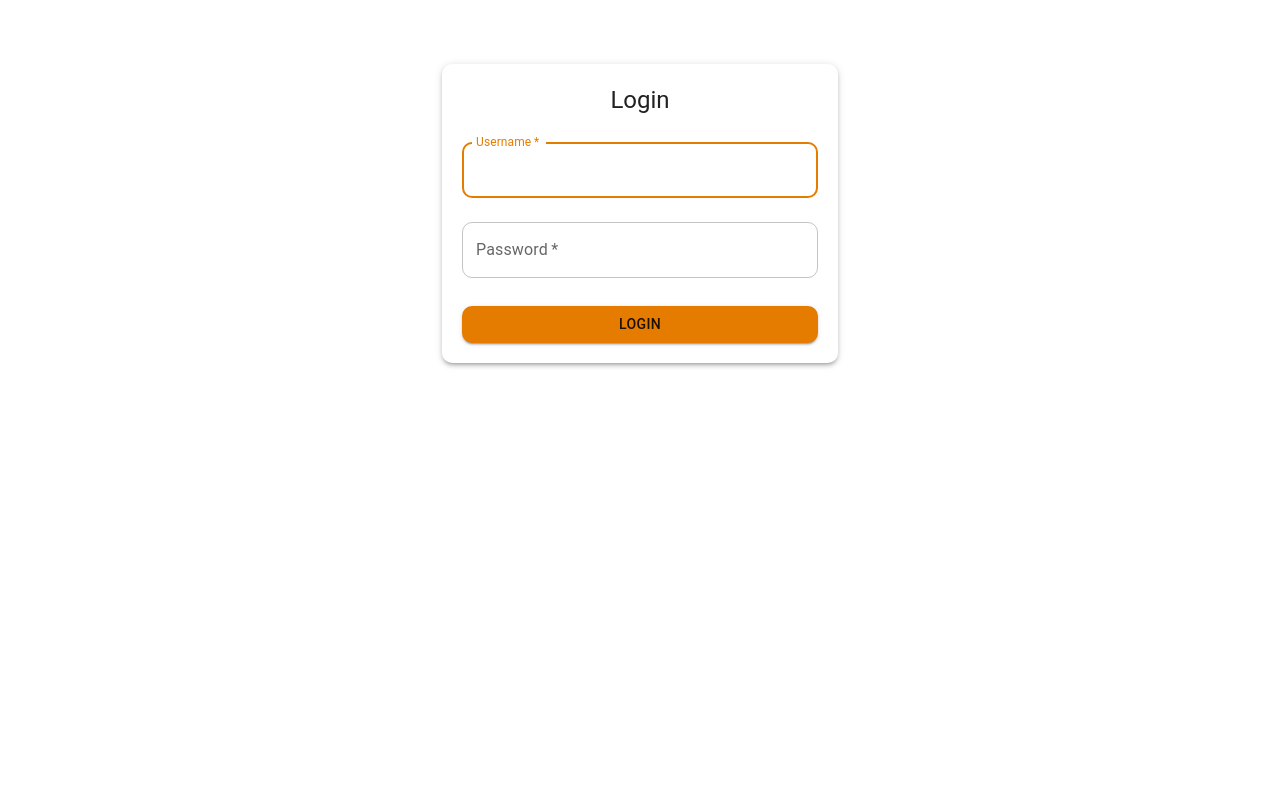
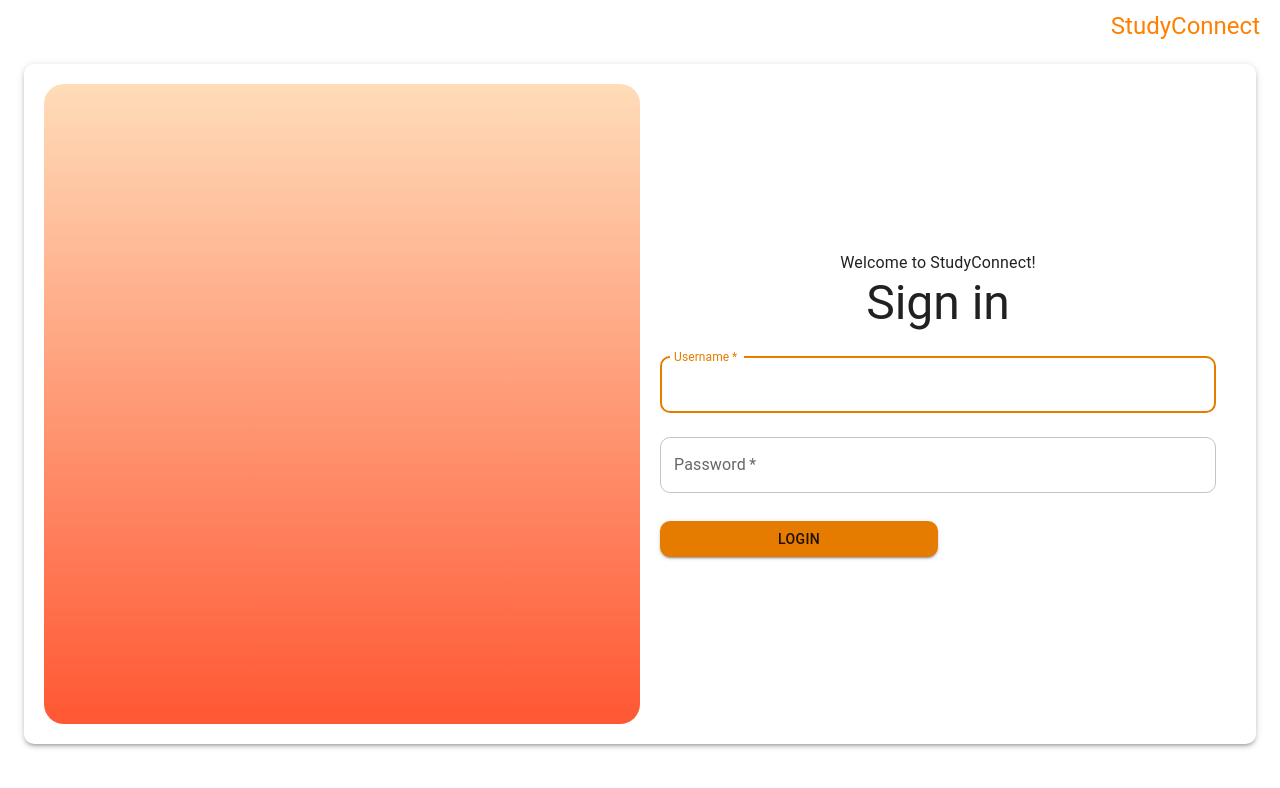
Before and after one commit to namwoam/study-connect, a React (Create React App) app in the folder study-connect-frontend/: page / in a window 1280 px wide. Shown: the top 788 px of the page. Built offline with nearby package versions, Linux system fonts and the light colour scheme.

Commit message:
login css

```diff
--- a/study-connect-frontend/src/App.js
+++ b/study-connect-frontend/src/App.js
@@ -45,7 +45,7 @@
 });
 
 function App() {
-  //localStorage.clear();
+  localStorage.clear();
   const [islogin, setIslogin] = useState(localStorage.getItem('islogin')||false);
   const [userID, setUserID] = useState(localStorage.getItem('userID')||'');
   const [currentPage, setCurrentPage] = useState(localStorage.getItem('currentPage')||0);
--- a/study-connect-frontend/src/containers/Login.js
+++ b/study-connect-frontend/src/containers/Login.js
@@ -25,12 +25,31 @@
   };
 
   return (
-    <Container component="main" maxWidth="xs">
-      <Paper elevation={3} style={{ padding: 20, display: 'flex', flexDirection: 'column', alignItems: 'center' }}>
-        <Typography component="h1" variant="h5">
-          Login
+    <Container component="main" maxWidth="xl" style={{ height: '85vh', display: 'flex', flexDirection: 'column' }}>
+      <Paper elevation={3} style={{ height: '100vh', padding: 20, display: 'flex', flexDirection: 'column', alignItems: 'center'}}>
+      <Grid container style={{ height: '80vh'}}>
+        <Grid
+            item
+            xs={6}
+            style={{
+              background: 'linear-gradient(to bottom, #ffdcB9, #ff5733)',
+              borderRadius: '20px',
+              padding: 20,
+              height: '100%',
+            }}
+          >
+        </Grid>
+        <Grid item xs={6} style={{ padding: 20, display: 'flex', flexDirection: 'column',justifyContent: 'center', alignItems: 'center' }}>
+          <Typography component="h3" variant="h5" style={{ position: 'absolute', top: 10, right: 20, color: '#ff8000'}}>
+            StudyConnect
           </Typography>
-        <form style={{ width: '100%', marginTop: 10 }}>
+          <Typography component="h8" variant="h8">
+            Welcome to StudyConnect!
+          </Typography>
+          <Typography component="h1" variant="h3">
+            Sign in
+          </Typography>
+          <form style={{ width: '100%', marginTop: 10, justifyContent: 'right' }}>
             <TextField
               variant="outlined"
               margin="normal"
@@ -63,11 +82,13 @@
               variant="contained"
               color="primary"
               onClick={handleLogin}
-            style={{ marginTop: 20 }}
+              style={{ marginTop: 20, width: '50%' }}
             >
               Login
             </Button>
           </form>
+          </Grid>
+        </Grid>
       </Paper>
       <Snackbar
         anchorOrigin={{
```
Lines whose indentation alone changed are shown as unchanged.
